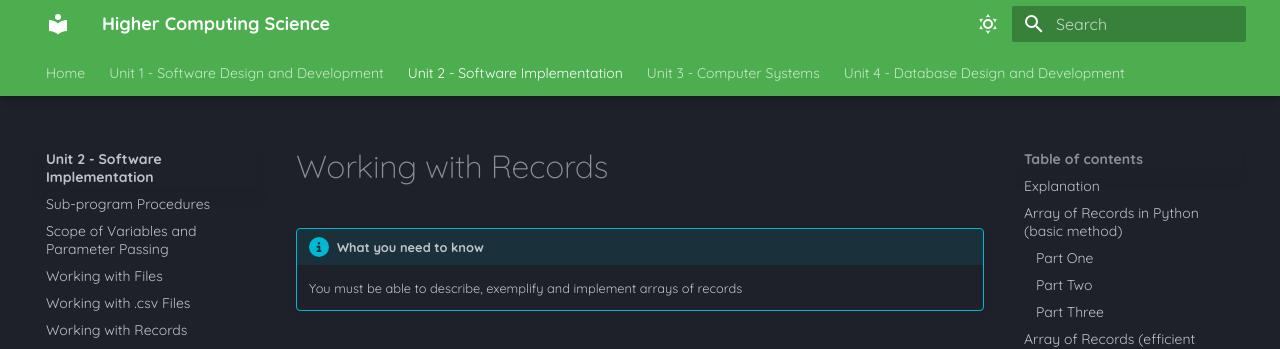
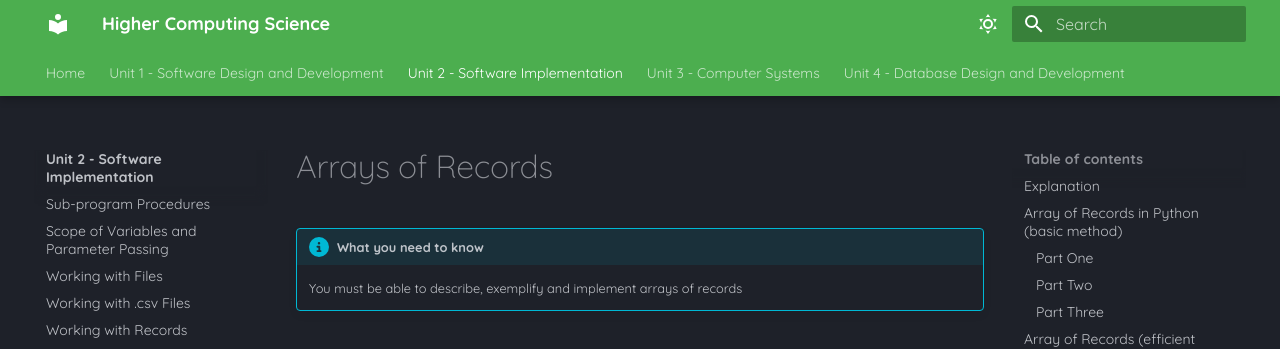
Before and after one commit to Mr-Wood-CS/Higher-Computing-Science-MD-Files, an MkDocs documentation site: the page built from docs/SI/12-Arrays-of-Records.md, in a window 1280 px wide and 900 px high. Shown: the top 349 px of the window. Built offline with MkDocs 1.6.1 and Material for MkDocs 9.7.7, drawn with Linux system fonts in a browser that asks for light colours.

Commit message:
Update 12-Arrays-of-Records.md

```diff
--- a/docs/SI/12-Arrays-of-Records.md
+++ b/docs/SI/12-Arrays-of-Records.md
@@ -1,4 +1,4 @@
-# Working with Records
+# Arrays of Records
 
 !!! info "What you need to know"
 
```
